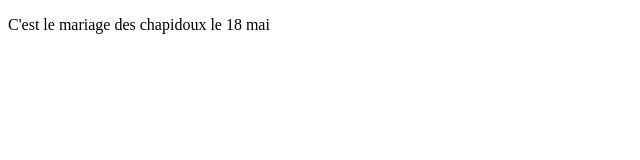
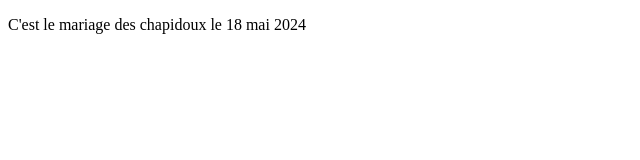
Before and after one commit to thaisrodez/mariage, a plain HTML site: page index.html in a window 1280 px wide. Shown: the full height of the page, 0-640 px from the left. Drawn offline with Linux system fonts and the light colour scheme.

Commit message:
initial commit

```diff
--- a/index.html
+++ b/index.html
@@ -14,7 +14,7 @@
     </head>
     <body>
 
-      <p>C'est le mariage des chapidoux le 18 mai</p>
+      <p>C'est le mariage des chapidoux le 18 mai 2024</p>
 
       <script src="" async defer></script>
     </body>
```
